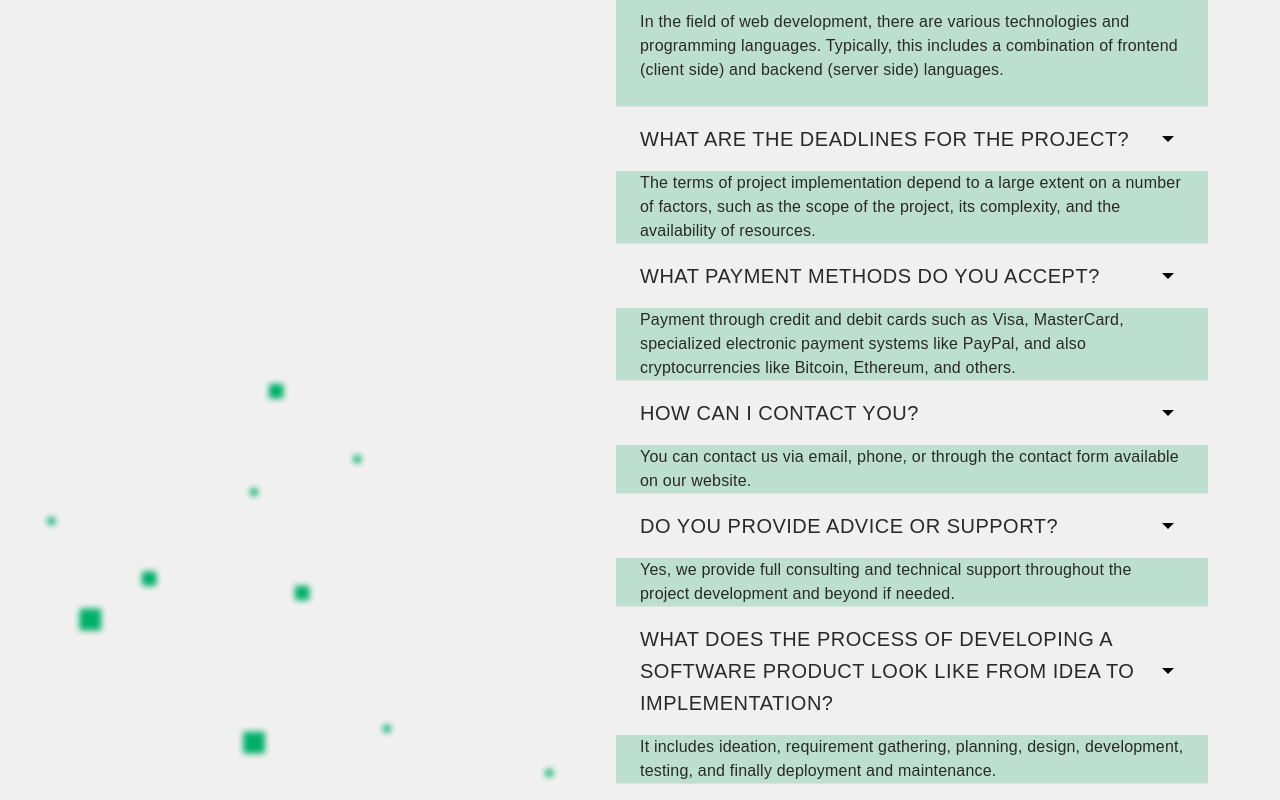
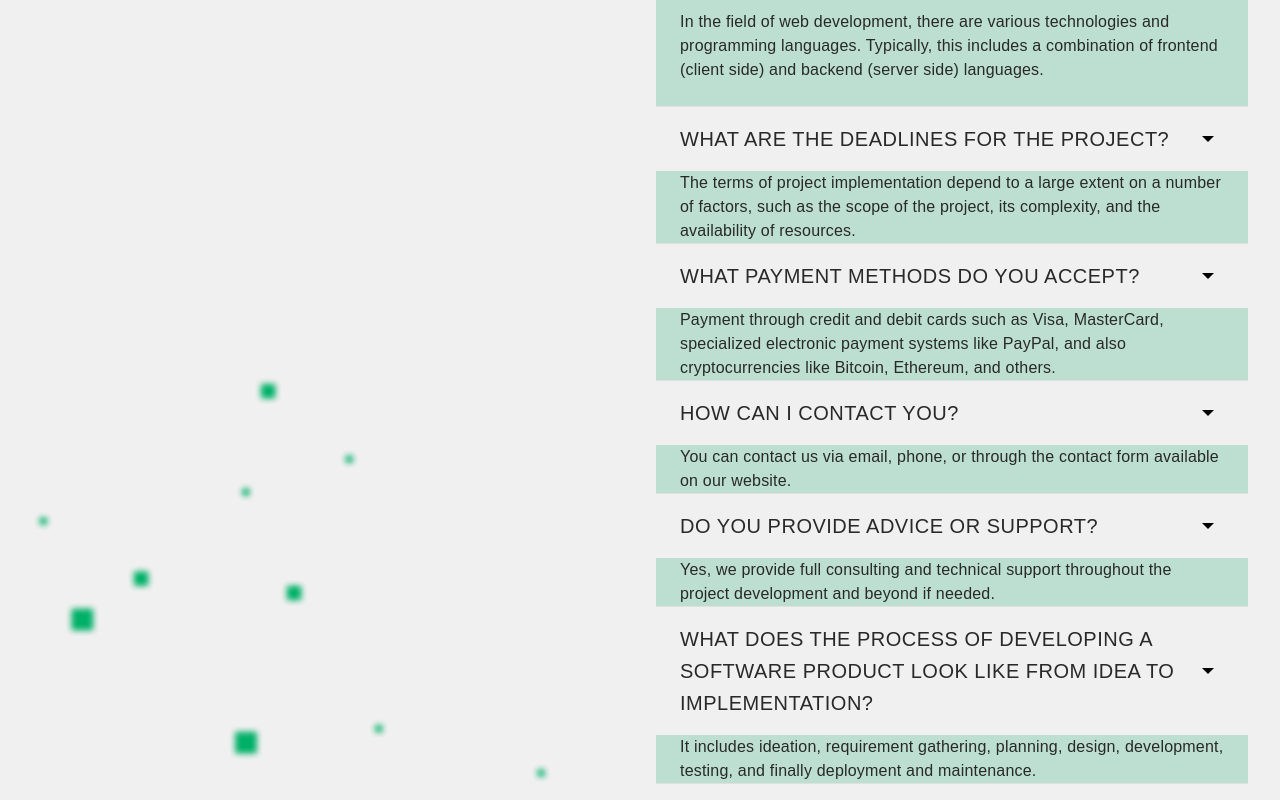
Before and after one commit to maxymus101/JS-team-project-g14, a website built with Vite: page src/index.html in a window 1280 px wide. Shown: the part 1600-2400 px from the top of the page. Built offline with nearby package versions, Linux system fonts and the light colour scheme; what accordion-js would draw is missing.

Commit message:
update faq.css decor

```diff
--- a/src/css/faq.css
+++ b/src/css/faq.css
@@ -185,14 +185,14 @@
     }
 }
 
-@media (min-width: 1200px) {
+@media (min-width: 1280px) {
 
 .faq-div.container {
         display: flex;
         justify-content: space-between;
         align-items: flex-start;
         padding: 0 32px;
-        max-width: 1200px;
+        /*max-width: 1200px;*/
         width: 100%;
         margin-left: auto;
         margin-right: auto;
@@ -216,6 +216,7 @@
         width: 592px;
         align-self: flex-end;
         margin-top: 290px;
+        margin-left: 104px;
 
     }
 
@@ -228,5 +229,6 @@
         transform: translateY(-50%);*/
         width: 520px;
         height: 408px;
+        margin-left: 32px;
     }
 }
```
